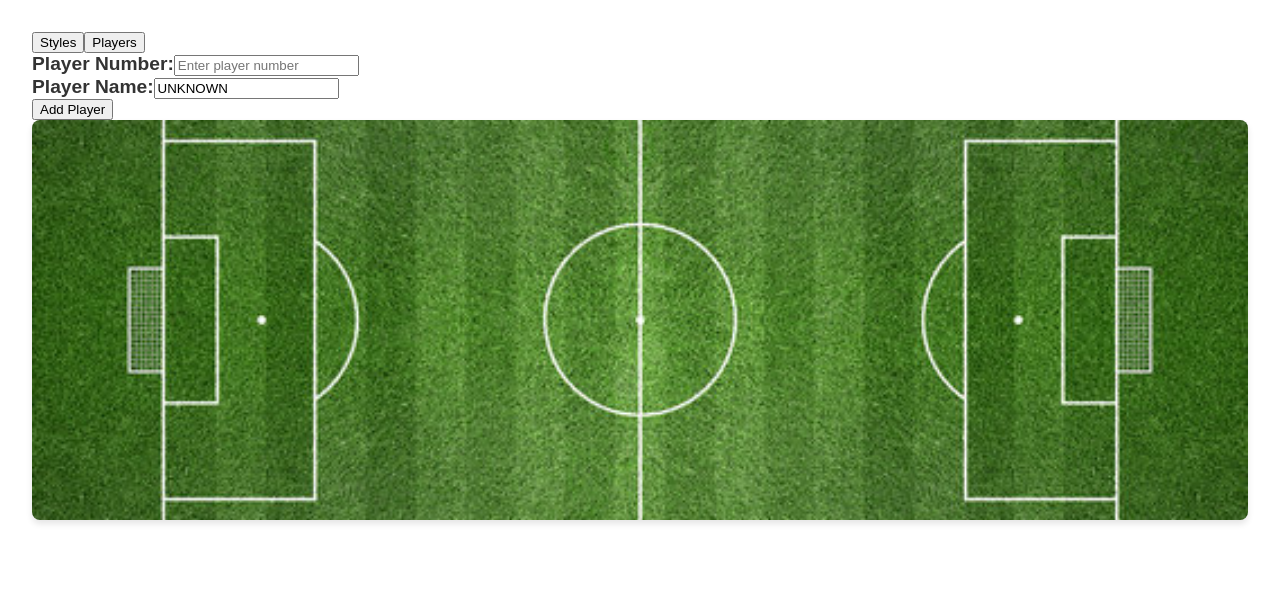
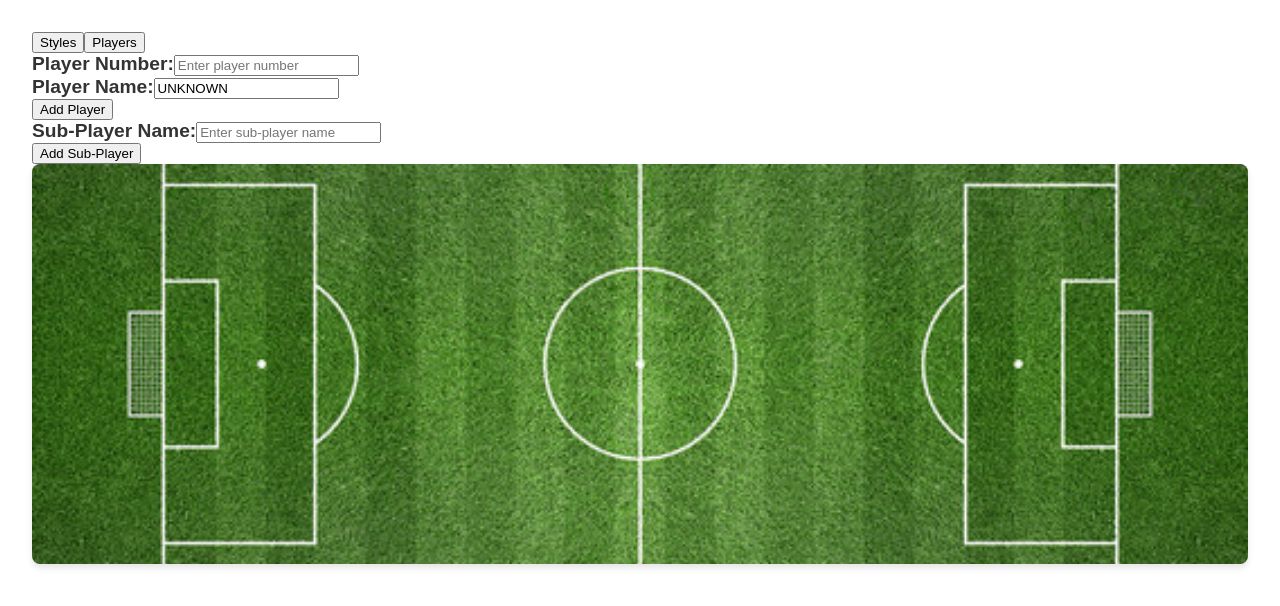
Before and after one commit to hyechanlee1/Soccer_formation_creator, an Angular app in the folder soccer-formation/: page /create-formation in a window 1280 px wide. Both pictures are taken after a click on the button "Players". Shown: the top 606 px of the page. Built offline with nearby package versions, Linux system fonts and the light colour scheme.

Commit message:
added sub players list

```diff
--- a/soccer-formation/src/app/createformation/createformation.component.html
+++ b/soccer-formation/src/app/createformation/createformation.component.html
@@ -1,4 +1,3 @@
-
 <div class="controls">
     <div class="button-group">
         <button class="action-button" (click)="toggleSection('styles')">Styles</button>
@@ -44,6 +43,14 @@
         </div>
     </div>
     <button (click)="addPlayer()">Add Player</button>
+    <div class="sub-player-list">
+        <div class="sub-player">
+            <label for="sub-player-name">Sub-Player Name:</label>
+            <input type="text" id="sub-player-name" [(ngModel)]="newSubPlayerName"
+                placeholder="Enter sub-player name" />
+        </div>
+    </div>
+    <button (click)="addSubPlayer()">Add Sub-Player</button>
     }
 
     @if (players.length > 0) {
@@ -52,6 +59,16 @@
         <ul>
             @for (player of players; track $index) {
             <li>{{ player.number }} - {{ player.name }}</li>
+            }
+        </ul>
+    </div>
+    }
+    @if (subplayers.length > 0) {
+    <div>
+        <h3>Sub Players List:</h3>
+        <ul>
+            @for (player of subplayers; track $index) {
+            <li>{{ player.name }}</li>
             }
         </ul>
     </div>
--- a/soccer-formation/src/app/createformation/createformation.component.ts
+++ b/soccer-formation/src/app/createformation/createformation.component.ts
@@ -23,7 +23,9 @@ export class CreateFormationComponent {
   showText: boolean = false; // Checkbox for showing text
   newPlayerNumber: number | null = null; // For new player number
   newPlayerName: string = 'UNKNOWN'; // For new player name
+  newSubPlayerName: string = ''; // For new sub-player name
   players: { number: number, name: string }[] = []; // List of players
+  subplayers: { name: string }[] = []; // List of sub players
   currentSection: string = 'styles';
 
   availableFormations = Object.keys(this.formations);
@@ -57,4 +59,12 @@ export class CreateFormationComponent {
       alert('Please enter both player number and name!');
     }
   }
+  addSubPlayer() {
+    if (this.newSubPlayerName.trim() !== '') {
+      this.subplayers.push({ name: this.newSubPlayerName });
+      this.newSubPlayerName = ''; // Reset sub-player name field
+    } else {
+      alert('Please enter a sub-player name!');
+    }
+  }
 }
```
